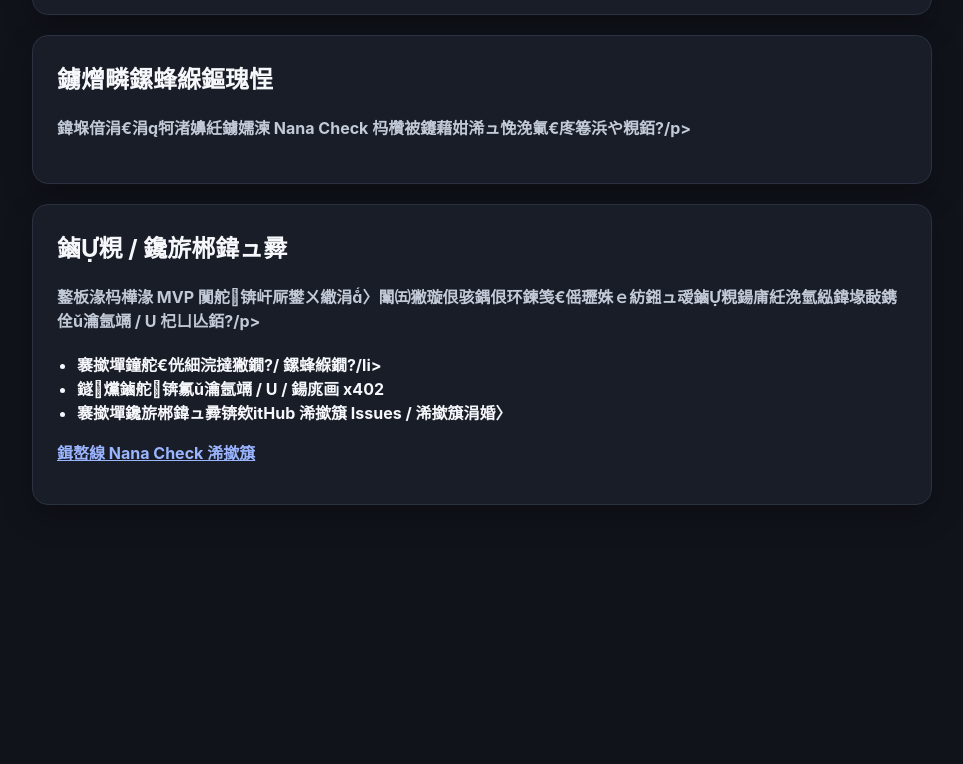
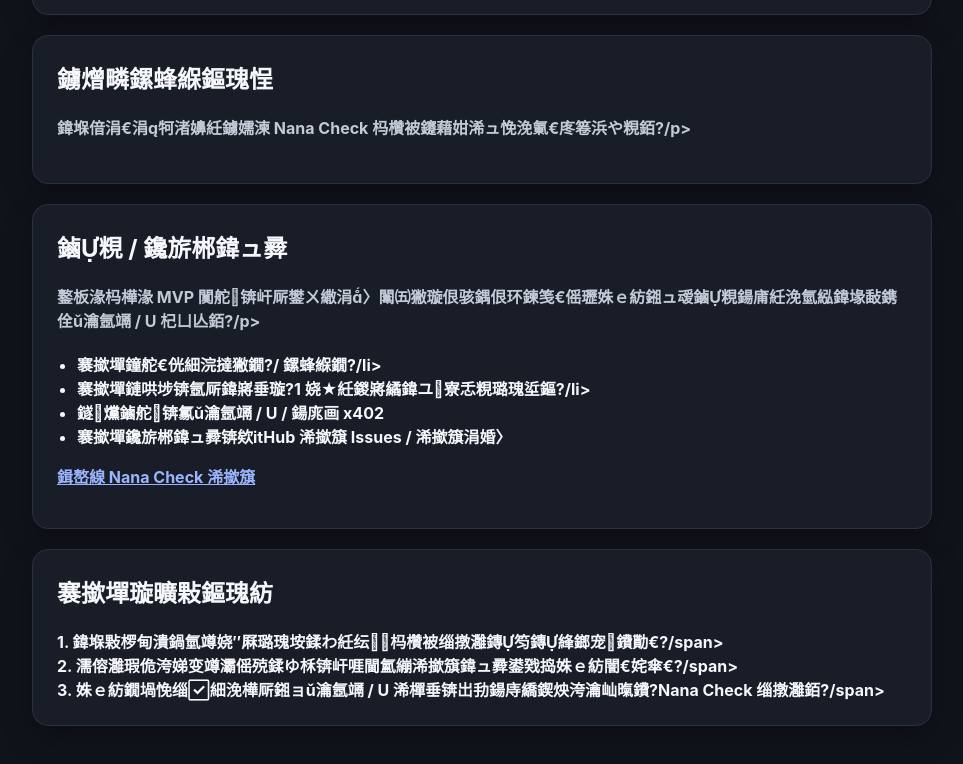
Before and after one commit to q870790290-blip/nana-check, a website: page docs/index.html in a window 1280 px wide. Shown: the part 748-1512 px from the top of the page, without its empty margins (158-1121 px from the left). Before the commit the page ends 1333 px from the top, so only its background shows below. Drawn offline with Linux system fonts and the light colour scheme.

Commit message:
Add trial flow section

```diff
--- a/docs/index.html
+++ b/docs/index.html
@@ -56,11 +56,30 @@
         <p class="intro">鐜板湪杩樺湪 MVP 闃舵锛屽厛鐢ㄨ繖涓〉闈㈤獙璇佷骇鍝佷环鍊笺€傜瓑姝ｅ紡鎺ュ叆鏀粯鍚庯紝浼氫紭鍏堟敮鎸佺ǔ瀹氬竵 / U 杞ㄩ亾銆?/p>
         <ul class="contact-list">
           <li>褰撳墠鐘舵€侊細浣撻獙鐗?/ 鏍蜂緥鐗?/li>
+          <li>褰撳墠鏈哄埗锛氬厛鍏嶈垂璇?1 娆★紝鍐嶈繘鍏ユ寮忎粯璐瑰垽鏂?/li>
           <li>鐩爣鏀舵锛氱ǔ瀹氬竵 / U / 鍚庣画 x402</li>
           <li>褰撳墠鑱旂郴鍏ュ彛锛欸itHub 浠撳簱 Issues / 浠撳簱涓婚〉</li>
         </ul>
         <p><a href="https://github.com/q870790290-blip/nana-check" target="_blank" rel="noreferrer">鍓嶅線 Nana Check 浠撳簱</a></p>
       </section>
+
+      <section class="card">
+        <h2>褰撳墠璇曠敤鏂瑰紡</h2>
+        <div class="flow-steps">
+          <div class="flow-step">
+            <strong>1.</strong>
+            <span>鍏堢敤椤甸潰鍋氫竴娆″厤璐瑰垵鍒わ紝纭杩欑被缁撴灉鏄笉鏄綘鎯宠鐨勩€?/span>
+          </div>
+          <div class="flow-step">
+            <strong>2.</strong>
+            <span>濡傛灉瑕佹洿娣变竴灞傜殑鍒ゆ柇锛屽啀閫氳繃浠撳簱鍏ュ彛鍙戣捣姝ｅ紡闇€姹傘€?/span>
+          </div>
+          <div class="flow-step">
+            <strong>3.</strong>
+            <span>姝ｅ紡鐗堝悗缁細浼樺厛鎺ョǔ瀹氬竵 / U 浠樿垂锛岀劧鍚庤繑鍥炴洿瀹屾暣鐨?Nana Check 缁撴灉銆?/span>
+          </div>
+        </div>
+      </section>
     </main>
     <script src="./app.js"></script>
   </body>
```
